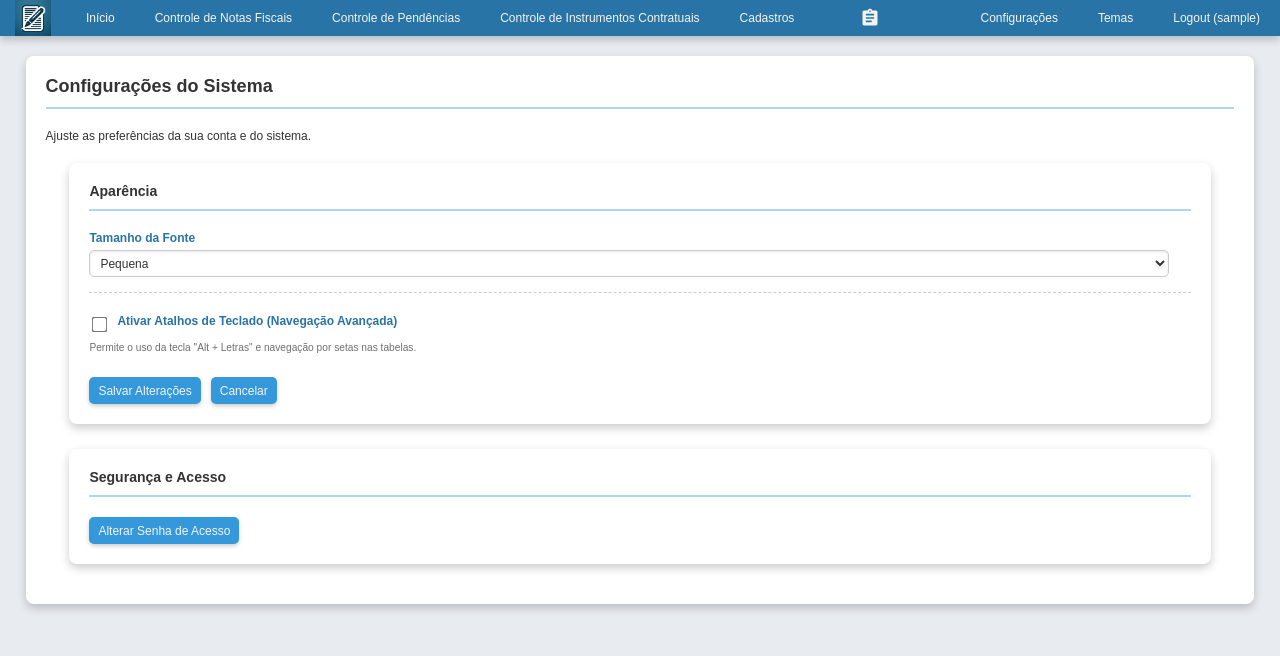
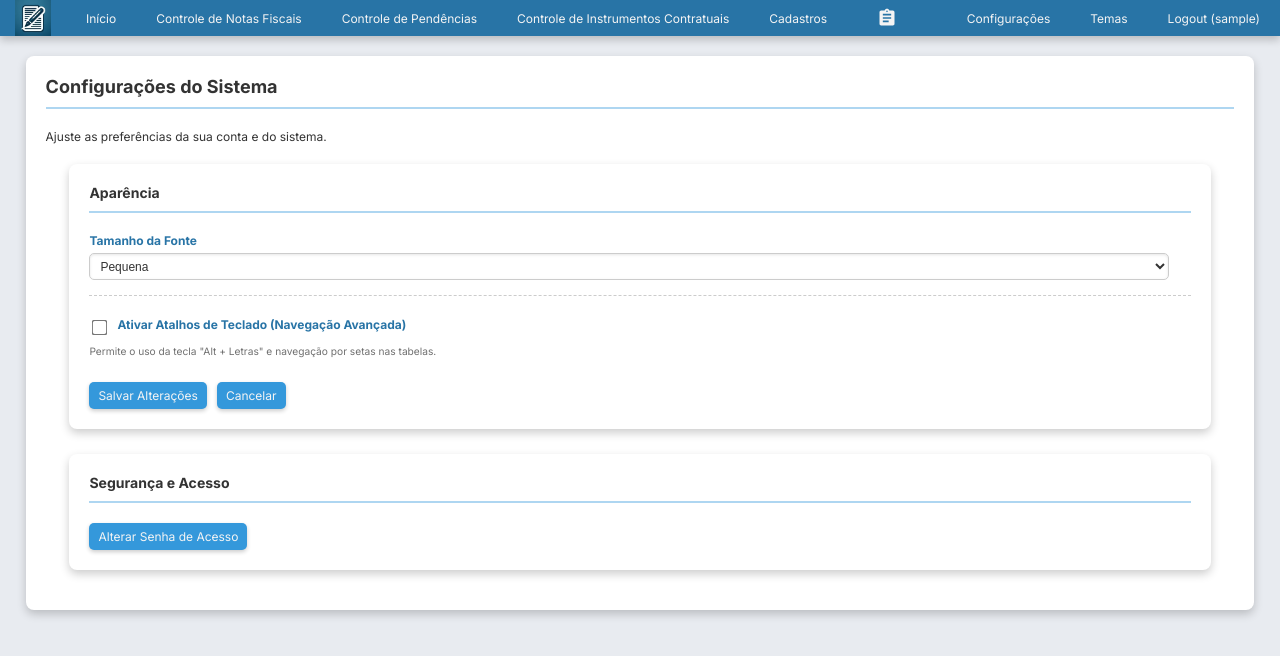
Before and after one commit to eduardopipino/controlenf, a Flask app: page /configuracoes in a window 1280 px wide. Shown: the top 656 px of the page. Run offline with Flask 3, Linux system fonts and the light colour scheme; the visitor is signed in with stand-in values (Sample User, id 1); data that the repository does not hold is empty; some libraries are stand-ins or nearby versions.

Commit message:
substituição da fonte para Inter (Google)

```diff
--- a/app/static/style.css
+++ b/app/static/style.css
@@ -198,8 +198,8 @@ body.theme-dark {
 /* --- ESTILOS GERAIS PARA COMPONENTES (APLICADOS SEMPRE) --- */
 
 body {
-    font-family: Arial, sans-serif;
-	font-size: var(--font-size-base); /* <<< APLICA A VARIÁVEL BASE */
+    font-family: 'Inter', Arial, sans-serif;
+    font-size: var(--font-size-base); /* <<< APLICA A VARIÁVEL BASE */
     margin: 0;
     padding: 0;
     background-color: var(--background-primary);
@@ -349,8 +349,9 @@ nav {
 }
 
 /* Regra geral para os títulos (agora com uma cor de texto primária) */
-h1, h2, h3 {
-    color: var(--text-primary); /* <<< ALTERADO AQUI */
+h1, h2, h3, h4, h5, h6 {
+    font-family: 'Inter', Arial, sans-serif; /* <<< ADICIONE ESTA LINHA AQUI */
+    color: var(--text-primary);
     border-bottom: 2px solid var(--secondary-color);
     padding-bottom: 10px;
     margin-top: 0;
--- a/app/templates/base.html
+++ b/app/templates/base.html
@@ -8,6 +8,12 @@
     <link rel="icon" type="image/png" href="{{ url_for('static', filename='images/favicon.png') }}">
 
     <link href="https://cdn.jsdelivr.net/npm/select2@4.1.0-rc.0/dist/css/select2.min.css" rel="stylesheet" />
+
+    <!-- Importação da fonte Inter do Google Fonts -->
+    <link rel="preconnect" href="https://fonts.googleapis.com">
+    <link rel="preconnect" href="https://fonts.gstatic.com" crossorigin>
+    <link href="https://fonts.googleapis.com/css2?family=Inter:wght@400;500;600;700&display=swap" rel="stylesheet">
+
     <link rel="stylesheet" href="{{ url_for('static', filename='style.css', v=datetime.now().timestamp()) }}">
 </head>
 <body class="{{ current_user.theme if current_user.is_authenticated else 'theme-blue' }} font-size-{{ current_user.font_size_preference or 'media' }} spacing-{{ current_user.spacing_preference or 'regular' }}">
```
